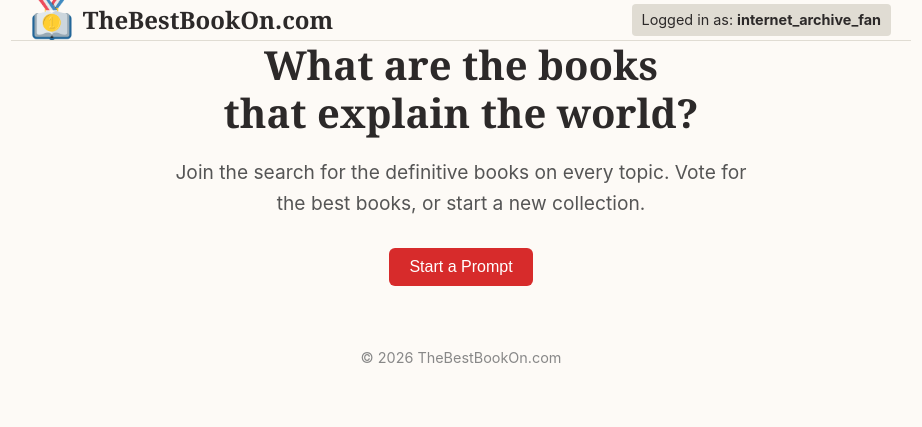
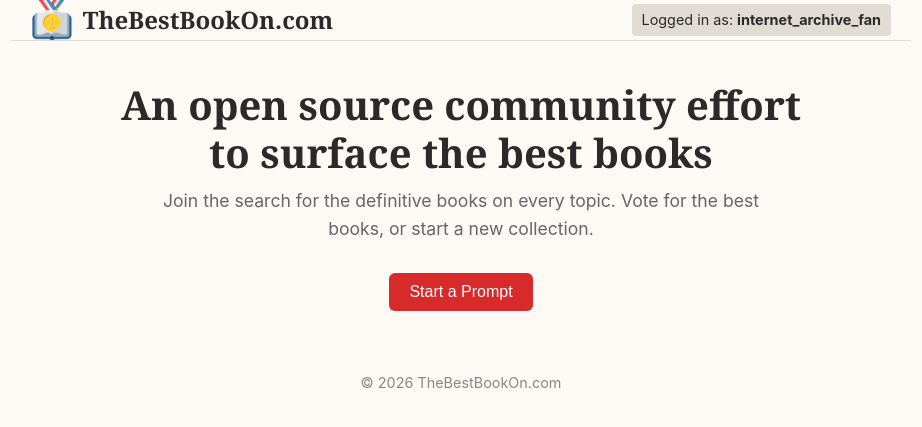
Before and after one commit to shoaib-inamdar/TheBestBookOn.com, a FastAPI app: page / in a window 1280 px wide. Shown: the top 427 px of the page, without its empty margins (179-1101 px from the left). Run offline with FastAPI, Linux system fonts and the light colour scheme; data that the repository does not hold is empty.

```diff
--- a/templates/index.html
+++ b/templates/index.html
@@ -1,9 +1,9 @@
 {% extends "base.html" %}
 
 {% block content %}
-<div style="text-align: center; margin-bottom: 50px;">
-    <h1>What are the books<br>that explain the world?</h1>
-    <p class="lead" style="margin: 0 auto 30px auto;">
+<div style="text-align: center; margin-bottom: 50px; margin-top: 40px;">
+    <h1 style="margin-bottom: 10px;">An open source community effort<br>to surface the best books</h1>
+    <p class="lead" style="margin: 0 auto 30px auto; font-size: 1.1rem; color: #666;">
         Join the search for the definitive books on every topic.
         Vote for the best books, or start a new collection.
     </p>
```
